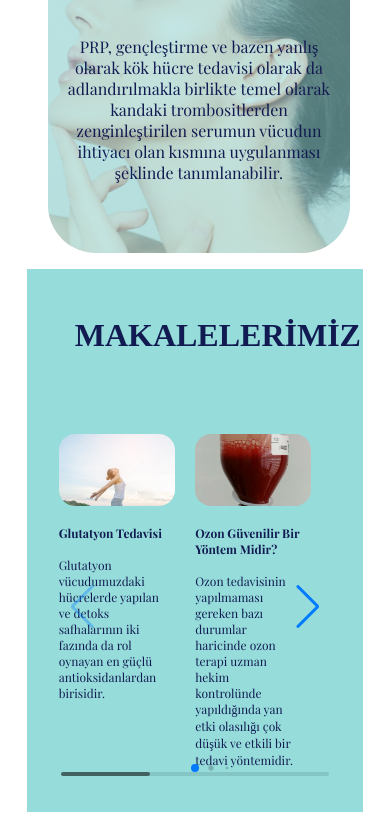
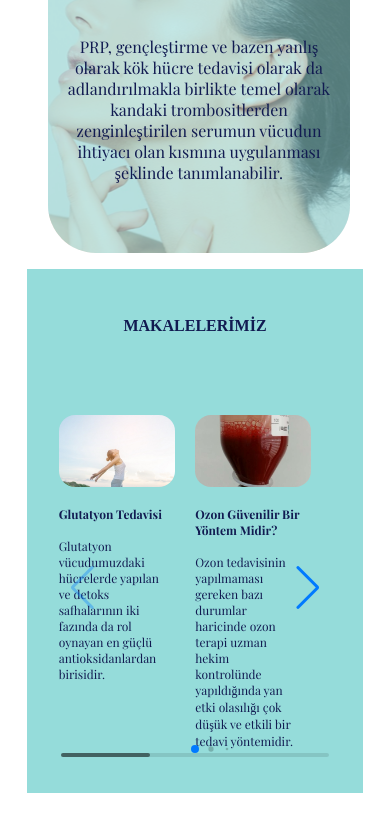
Before and after one commit to sevdenurozcan/Dr-Coskun-Akay, a React (Vite) app: page / in a window 390 px wide. Shown: the part 1948-2768 px from the top of the page. Built offline with nearby package versions, Linux system fonts and the light colour scheme; a web font is replaced by a local one.

Commit message:
Add files via upload

```diff
--- a/src/css/SlidingMakaleler.css
+++ b/src/css/SlidingMakaleler.css
@@ -25,15 +25,23 @@
 }
 
 @media screen and (max-width: 640px) {
+
+  h2 {
+    font-size: 1rem;
+  }
+
   .imgg {
     width: 85%;
     border-radius: 1rem;
   }
+
   .mySlides:nth-child(1) {
     margin-left:0
   }
+
   .mySlides {
     font-size:0.75rem;
   }
 
+
 }
```
